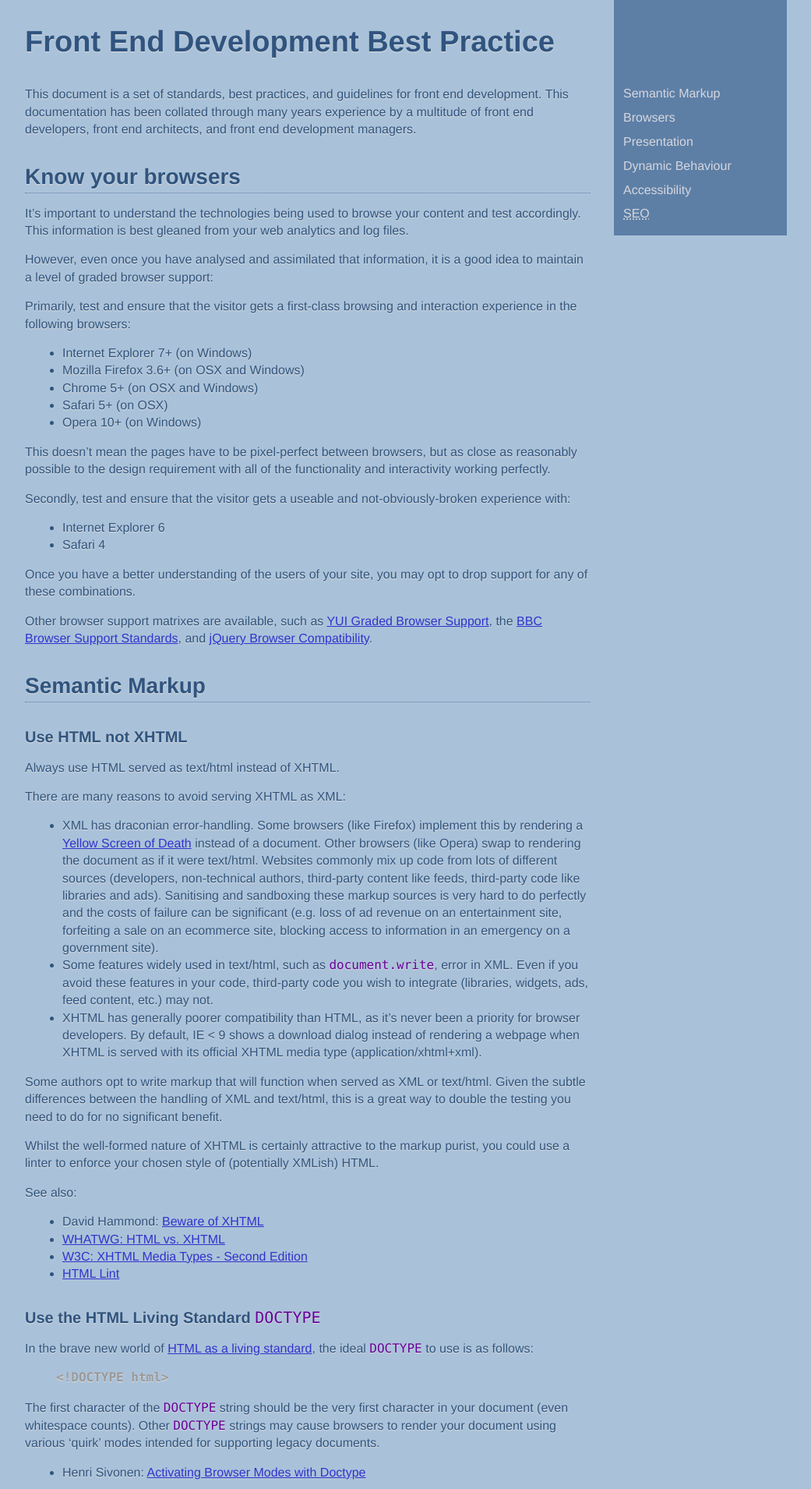
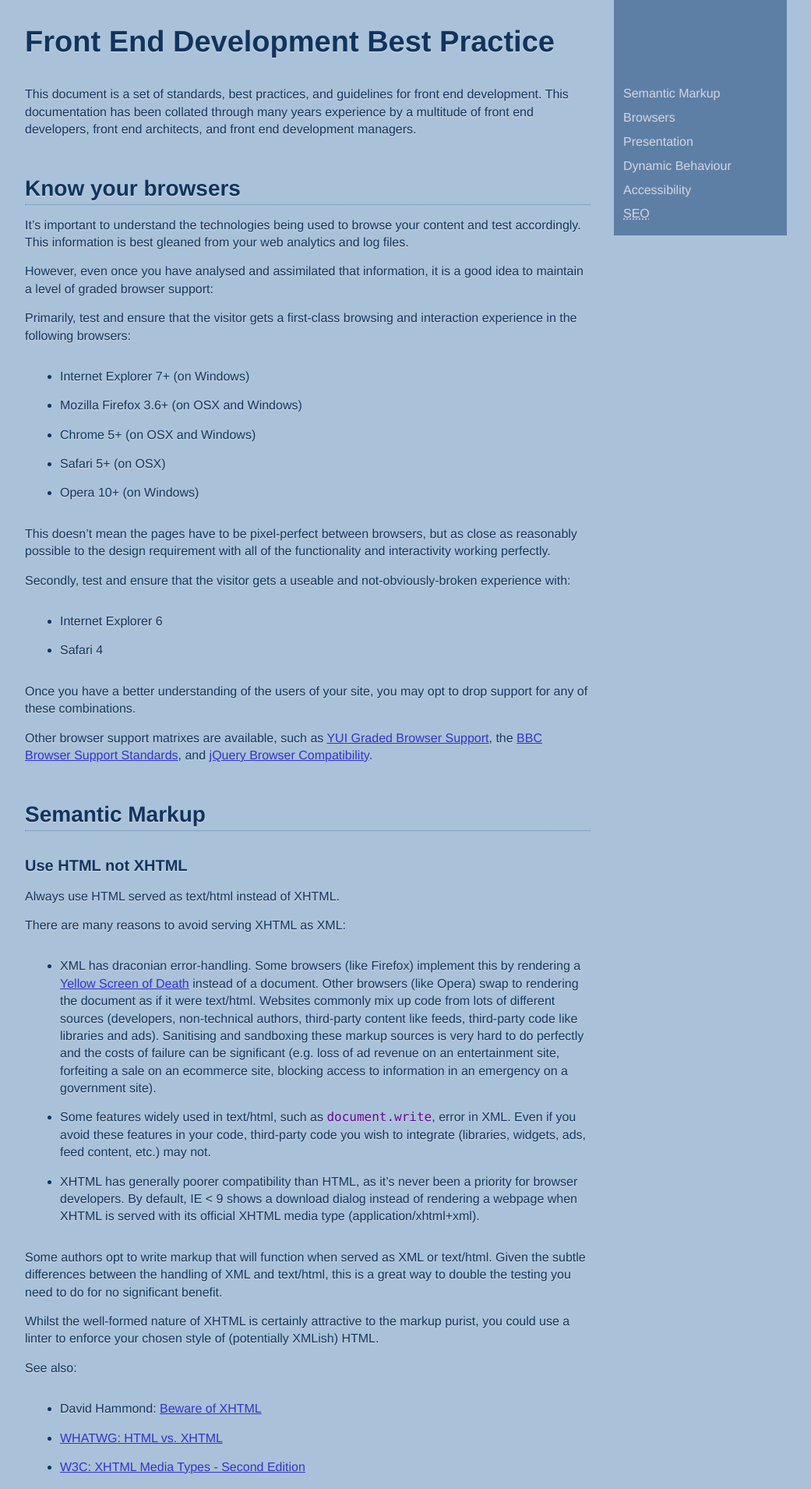
Before and after one commit to nefarioustim/front-end-development-best-practice, a Jekyll site: the page built from index.md, in a window 1280 px wide. Shown: the top 1910 px of the page at 78% size, without its empty margins (119-1160 px from the left). Built offline with Jekyll 4.4.1, drawn with Linux system fonts in a browser that asks for light colours; Markdown is read by kramdown in place of the engine named in the settings.

Commit message:
Added to CSS.

```diff
--- a/assets/css/core.css
+++ b/assets/css/core.css
@@ -9,7 +9,7 @@
 }
 
 body {
-	color: #30547F;
+	color: #10345F;
 	width: 1002px;
 	margin: 0 auto;
 }
@@ -24,6 +24,14 @@
 	color: #933;
 }
 
+strong {
+	font-weight: bold;
+}
+
+em {
+	font-style: italic;
+}
+
 #article h1 {
 	margin: 15px 0 30px;
 }
@@ -33,20 +41,26 @@
 }
 
 #article h2,
-#article p,
-#article ul,
-#article ol {
+#article p {
 	margin: 15px 0;
 }
 
-#article h2,
+#article h2 {
+	margin-top: 45px;
+}
+
 #article h3 {
 	margin-top: 30px;
 }
 
+#article ul,
+#article ol {
+	margin: 30px 0;
+}
+
 #article li {
 	list-style-type: disc;
-	margin-left: 3em;
+	margin: 15px 0 15px 45px;
 }
 
 #article code,
```
